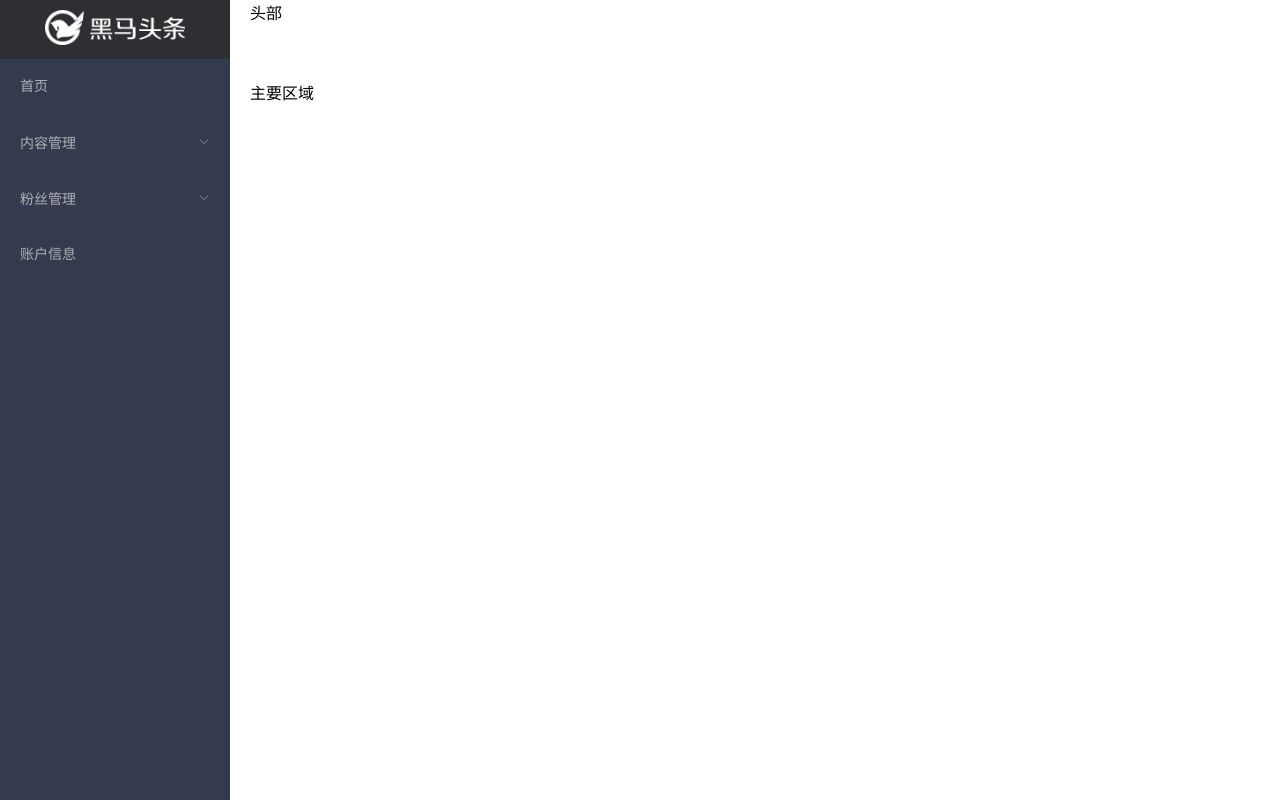
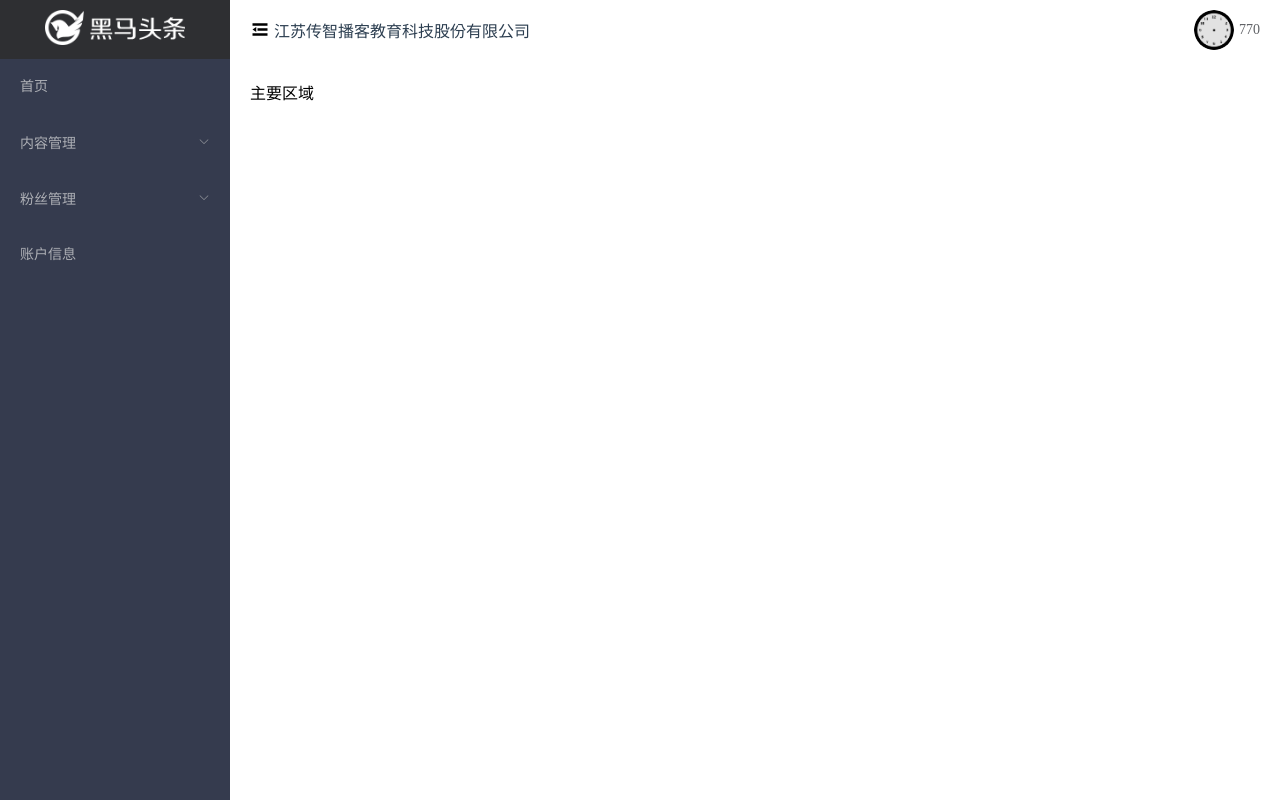
Before and after one commit to qi1582189593/toutiao-90, a Vue app: page /#/home in a window 1280 px wide. Built offline with nearby package versions, Linux system fonts and the light colour scheme.

Commit message:
主页模块-头部结构及下拉菜单

```diff
--- a/src/components/home/layout-header.vue
+++ b/src/components/home/layout-header.vue
@@ -1,65 +1,31 @@
 <template>
 <!-- el-row -->
-  <el-row class='layout-header' type='flex' align="middle">
+  <el-row class="layout-header" type='flex' align="middle">
       <!-- 先定义一行 -->
-     <el-col class='left' :span="12">
-         <i class='el-icon-s-fold'></i>
-         <span>江苏传智播客教育科技股份有限公司</span>
+     <el-col :span="12" class="left">
+       <i class='el-icon-s-fold'></i>
+        <span>江苏传智播客教育科技股份有限公司</span>
      </el-col>
-     <el-col class='right' :span="12">
-         <el-row type='flex' justify="end" align="middle">
-             <img :src="userInfo.photo ? userInfo.photo : defaultImg" alt="">
-             <!-- 下拉菜单 -->
-             <el-dropdown @command="clickMenu">
+     <el-col :span="12" class="right">
+        <el-row type='flex' justify="end" align="middle">
+          <img src="../../assets/img/back.png" alt="">
+          <el-dropdown>
                  <!-- 匿名插槽  下拉菜单显示的元素内容 -->
-                 <span>{{ userInfo.name }}</span>
+                 <span>770</span>
                  <el-dropdown-menu slot="dropdown">
-                     <el-dropdown-item command="info">个人信息</el-dropdown-item>
-                     <el-dropdown-item command="git">git地址</el-dropdown-item>
-                     <el-dropdown-item command="lgout">退出</el-dropdown-item>
+                     <el-dropdown-item>个人信息</el-dropdown-item>
+                     <el-dropdown-item>git地址</el-dropdown-item>
+                     <el-dropdown-item>退出</el-dropdown-item>
                  </el-dropdown-menu>
              </el-dropdown>
-         </el-row>
+        </el-row>
      </el-col>
-
   </el-row>
 </template>
 
 <script>
 export default {
-  data () {
-    return {
-      userInfo: {}, // 定义一个用户对象
-      defaultImg: require('../../assets/img/header.jpg') // 先将图片转化成了一个变量
-    }
-  },
-  created () {
-    let token = localStorage.getItem('user-token') // 获取用户令牌
-    this.$axios({
-      url: '/user/profile',
-      headers: {
-        //   headers参数
-        Authorization: `Bearer ${token}`
-      }
-    }).then(result => {
-      this.userInfo = result.data.data
-    })
-  },
-  methods: {
-    //   点击菜单项时触发
-    clickMenu (command) {
-      if (command === 'info') {
 
-      } else if (command === 'git') {
-        //   跳转到git地址
-        window.location.href = 'https://github.com/shuiruohanyu/90heimatoutiao'
-      } else {
-        //    退出
-        window.localStorage.removeItem('user-token') // 删除令牌
-        this.$router.push('/login') // 回到登录页
-      }
-    }
-  }
 }
 </script>
 
--- a/src/views/home/index.vue
+++ b/src/views/home/index.vue
@@ -8,7 +8,9 @@
     <!-- 右侧容器 -->
     <el-container>
       <!-- 上下布局 -->
-      <el-header>头部</el-header>
+      <el-header>
+        <layout-header></layout-header>
+      </el-header>
       <el-main>
         主要区域
       </el-main>
@@ -18,13 +20,33 @@
 
 <script>
 import layoutAside from '../../components/home/layout-aside'
+import layoutHeader from '../../components/home/layout-header'
 export default {
   components: {
-    'layout-aside': layoutAside
+    'layout-aside': layoutAside,
+    'layout-header': layoutHeader
   }
 }
 </script>
 
-<style>
-
+<style lang='less' scoped>
+.layout-header {
+    height:60px;
+    .left {
+        font-size: 20px;
+        span {
+           color: #2c3e50;
+           font-size: 16px;
+           margin-left:4px;
+        }
+    }
+    .right {
+      img {
+          width: 40px;
+          height: 40px;
+          border-radius: 50%;
+          margin-right: 5px;
+      }
+    }
+}
 </style>
```
